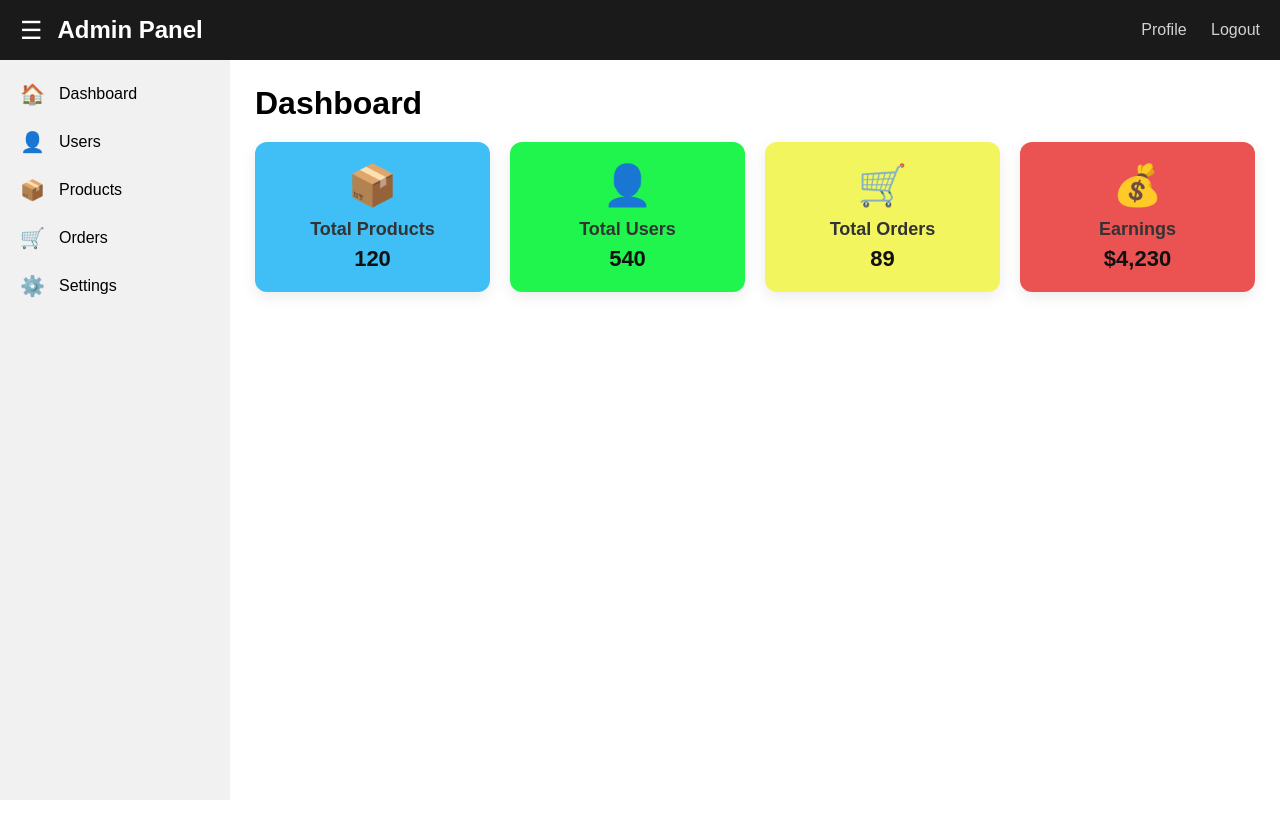
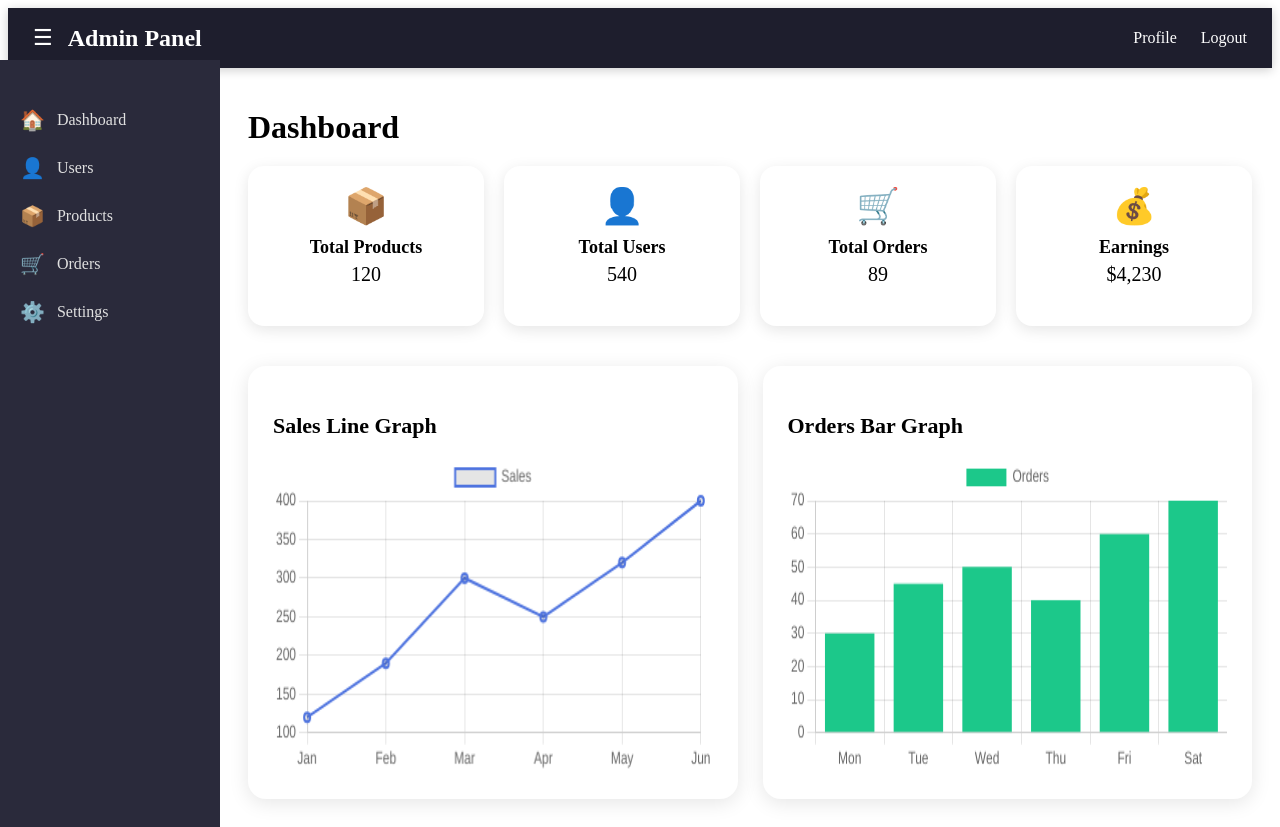
Before and after one commit to stharnav/ecommerce, a Django app: page /admin-dashboard/ in a window 1280 px wide. Before the commit the page ends 800 px from the top, so only its background shows below. Run offline with Django 4.2, Linux system fonts and the light colour scheme.

Commit message:
Add new components in admin panel

```diff
--- a/frontend/static/css/adminstyle.css
+++ b/frontend/static/css/adminstyle.css
@@ -1,237 +1,154 @@
-* {
-    margin: 0;
-    padding: 0;
-    box-sizing: border-box;
-    font-family: Arial, sans-serif;
-}
-
 .navbar {
     height: 60px;
-    background: #1a1a1a;
+    background: #1e1e2d;
     color: white;
     display: flex;
     align-items: center;
     justify-content: space-between;
-    padding: 0 20px;
+    padding: 0 25px;
+    box-shadow: 0px 2px 10px rgba(0,0,0,0.2);
 }
 
 .nav-left {
     display: flex;
     align-items: center;
+    gap: 15px;
 }
 
-.nav-left span {
+#toggleBtn {
+    font-size: 22px;
     cursor: pointer;
-    font-size: 25px;
-    margin-right: 15px;
 }
 
 .nav-right a {
     color: white;
     text-decoration: none;
     margin-left: 20px;
-    opacity: 0.8;
-}
-.nav-right a:hover {
-    opacity: 1;
+    font-weight: 500;
 }
 
+
 .sidebar {
+    width: 220px;
+    height: 100vh;
+    background: #2a2a3b;
     position: fixed;
     top: 60px;
     left: 0;
-    width: 230px;
-    height: 100%;
-    background: #f1f1f1;
+    padding-top: 20px;
+    transition: width 0.3s;
     overflow: hidden;
-    transition: width 0.35s ease;
+}
+
+.sidebar.collapse {
+    width: 70px;
 }
 
 .sidebar ul {
     list-style: none;
-    padding: 10px 0;
+    padding: 0;
 }
 
 .sidebar ul li {
     padding: 12px 20px;
     display: flex;
     align-items: center;
-    gap: 14px;
-    font-size: 16px;
+    gap: 12px;
+    color: #e0e0e0;
     cursor: pointer;
-    transition: background 0.2s;
+    transition: 0.3s;
 }
 
 .sidebar ul li:hover {
-    background: #e3e3e3;
+    background: #353545;
 }
 
-.icon {
+.sidebar .icon {
     font-size: 20px;
-}
-
-.sidebar.collapse {
-    width: 70px;
 }
 
 .sidebar.collapse .text {
     display: none;
 }
 
+
 .content {
-    margin-left: 230px;
-    padding: 25px;
-    transition: margin-left 0.35s ease;
+    margin-left: 220px;
+    padding: 20px;
+    transition: margin-left 0.3s;
 }
 
 .content.collapse {
     margin-left: 70px;
 }
 
-body {
-    animation: fadeIn 0.3s ease;
+.content h1 {
+    margin-bottom: 20px;
 }
 
-@keyframes fadeIn {
-    from { opacity: 0; }
-    to { opacity: 1; }
-}
 
 .card-container {
-    margin-top: 20px;
     display: grid;
     grid-template-columns: repeat(auto-fit, minmax(220px, 1fr));
     gap: 20px;
 }
 
-.card1{
-    background: #3fbff5;
-    border-radius: 12px;
+.card1, .card2, .card3, .card4 {
+    background: #ffffff;
     padding: 20px;
+    border-radius: 16px;
+    box-shadow: 0px 4px 15px rgba(0,0,0,0.1);
     text-align: center;
-    box-shadow: 0 5px 15px rgba(0,0,0,0.08);
-    transition: transform 0.3s ease, box-shadow 0.3s ease;
-    cursor: pointer;
 }
 
-.card-icon1 {
-    font-size: 40px;
+.card-icon1, .card-icon2, .card-icon3, .card-icon4 {
+    font-size: 35px;
     margin-bottom: 10px;
 }
 
-.card1 h3 {
+.card-container h3 {
+    margin: 5px 0;
     font-size: 18px;
-    margin-bottom: 6px;
-    color: #333;
+    font-weight: bold;
 }
 
-.card1 p {
+.card-container p {
+    font-size: 20px;
+    margin-top: 5px;
+}
+
+
+.chart-row-fixed {
+    display: flex;
+    justify-content: space-between;
+    gap: 25px;
+    margin-top: 40px;
+}
+
+.chart-card-fixed {
+    width: 50%;
+    background: #ffffff;
+    padding: 25px;
+    border-radius: 18px;
+    box-shadow: 0px 4px 20px rgba(0,0,0,0.1);
+}
+
+.chart-card-fixed h3 {
+    margin-bottom: 15px;
     font-size: 22px;
     font-weight: bold;
-    margin-top: 5px;
-    color: #111;
 }
 
-.card1:hover {
-    transform: translateY(-6px);
-    box-shadow: 0 10px 20px rgba(0,0,0,0.15);
+.chart-card-fixed canvas {
+    width: 100% !important;
+    height: 320px !important;
 }
 
-.card2{
-    background: #20f54d;
-    border-radius: 12px;
-    padding: 20px;
-    text-align: center;
-    box-shadow: 0 5px 15px rgba(0,0,0,0.08);
-    transition: transform 0.3s ease, box-shadow 0.3s ease;
-    cursor: pointer;
+@media (max-width: 900px) {
+    .chart-row-fixed {
+        flex-direction: column;
+    }
+    .chart-card-fixed {
+        width: 100%;
+    }
 }
-
-.card-icon2 {
-    font-size: 40px;
-    margin-bottom: 10px;
-}
-
-.card2 h3 {
-    font-size: 18px;
-    margin-bottom: 6px;
-    color: #333;
-}
-
-.card2 p {
-    font-size: 22px;
-    font-weight: bold;
-    margin-top: 5px;
-    color: #111;
-}
-
-.card2:hover {
-    transform: translateY(-6px);
-    box-shadow: 0 10px 20px rgba(0,0,0,0.15);
-}
-
-.card3{
-    background: rgb(242, 245, 94);
-    border-radius: 12px;
-    padding: 20px;
-    text-align: center;
-    box-shadow: 0 5px 15px rgba(0,0,0,0.08);
-    transition: transform 0.3s ease, box-shadow 0.3s ease;
-    cursor: pointer;
-}
-
-.card-icon3 {
-    font-size: 40px;
-    margin-bottom: 10px;
-}
-
-.card3 h3 {
-    font-size: 18px;
-    margin-bottom: 6px;
-    color: #333;
-}
-
-.card3 p {
-    font-size: 22px;
-    font-weight: bold;
-    margin-top: 5px;
-    color: #111;
-}
-
-.card3:hover {
-    transform: translateY(-6px);
-    box-shadow: 0 10px 20px rgba(0,0,0,0.15);
-}
-
-.card4{
-    background: rgb(235, 83, 83);
-    border-radius: 12px;
-    padding: 20px;
-    text-align: center;
-    box-shadow: 0 5px 15px rgba(0,0,0,0.08);
-    transition: transform 0.3s ease, box-shadow 0.3s ease;
-    cursor: pointer;
-}
-
-.card-icon4 {
-    font-size: 40px;
-    margin-bottom: 10px;
-}
-
-.card4 h3 {
-    font-size: 18px;
-    margin-bottom: 6px;
-    color: #333;
-}
-
-.card4 p {
-    font-size: 22px;
-    font-weight: bold;
-    margin-top: 5px;
-    color: #111;
-}
-
-.card4:hover {
-    transform: translateY(-6px);
-    box-shadow: 0 10px 20px rgba(0,0,0,0.15);
-}
--- a/frontend/templates/admin/dashboard.html
+++ b/frontend/templates/admin/dashboard.html
@@ -31,6 +31,7 @@
 
     <div class="content" id="content">
         <h1>Dashboard</h1>
+
         <div class="card-container">
 
             <div class="card1">
@@ -58,7 +59,24 @@
             </div>
 
         </div>
+
+        <div class="chart-row-fixed">
+
+            <div class="chart-card-fixed">
+                <h3>Sales Line Graph</h3>
+                <canvas id="lineChart"></canvas>
             </div>
+
+            <div class="chart-card-fixed">
+                <h3>Orders Bar Graph</h3>
+                <canvas id="barChart"></canvas>
+            </div>
+
+        </div>
+
+    </div>
+
+    <script src="https://cdn.jsdelivr.net/npm/chart.js"></script>
 
     <script>
         const sidebar = document.getElementById("sidebar");
@@ -69,6 +87,34 @@
             sidebar.classList.toggle("collapse");
             content.classList.toggle("collapse");
         };
+
+        const lineCtx = document.getElementById("lineChart").getContext("2d");
+        new Chart(lineCtx, {
+            type: "line",
+            data: {
+                labels: ["Jan", "Feb", "Mar", "Apr", "May", "Jun"],
+                datasets: [{
+                    label: "Sales",
+                    data: [120, 190, 300, 250, 320, 400],
+                    borderWidth: 2,
+                    borderColor: "#4e73df",
+                    fill: false
+                }]
+            }
+        });
+
+        const barCtx = document.getElementById("barChart").getContext("2d");
+        new Chart(barCtx, {
+            type: "bar",
+            data: {
+                labels: ["Mon", "Tue", "Wed", "Thu", "Fri", "Sat"],
+                datasets: [{
+                    label: "Orders",
+                    data: [30, 45, 50, 40, 60, 70],
+                    backgroundColor: "#1cc88a"
+                }]
+            }
+        });
     </script>
 
 </body>
```
Lines whose indentation alone changed are shown as unchanged.
